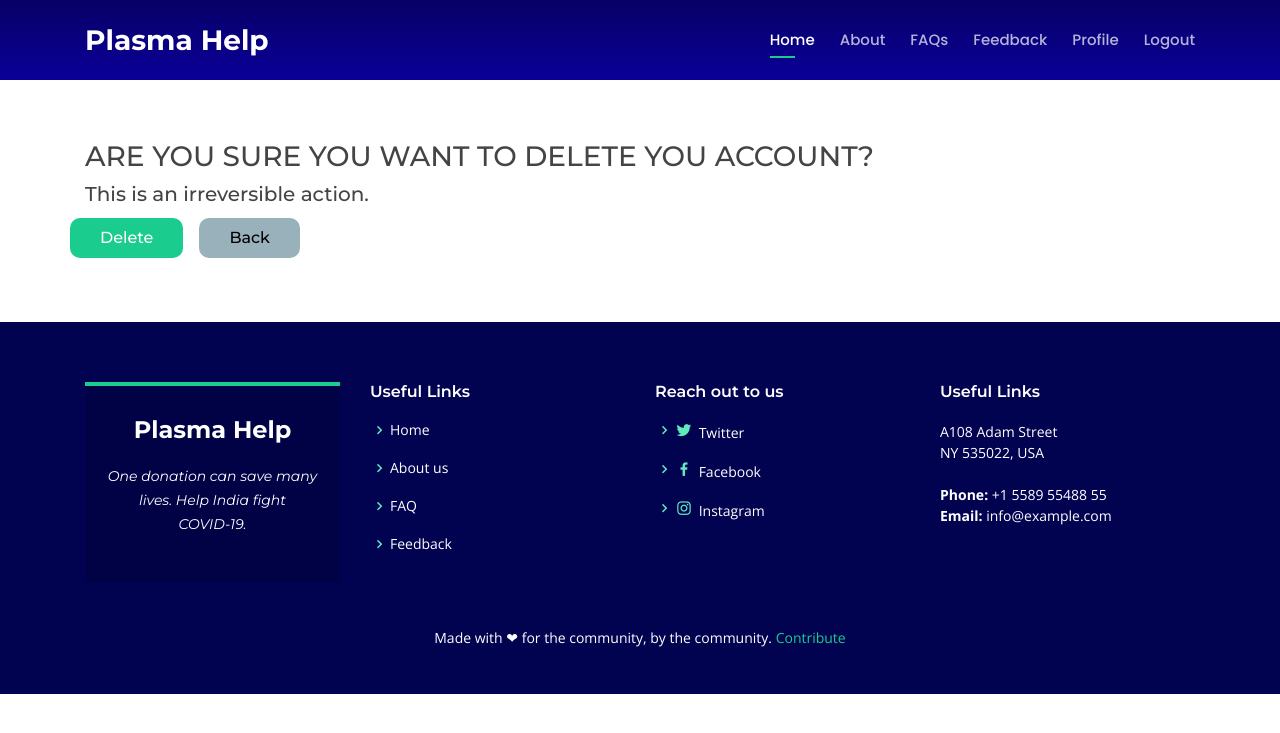
After one commit to abbasidaniyal/PlasmaHelp, a Django app: page /users/profile/delete in a window 1280 px wide. The commit adds this page. Shown: the top 733 px of the page. Run offline with Django 3.2, Linux system fonts and the light colour scheme; the visitor is signed in with stand-in values (Sample User, id 1); some libraries are stand-ins or nearby versions.

Commit message:
add: user delete option

```diff
--- a/templates/profile.html
+++ b/templates/profile.html
@@ -5,7 +5,10 @@
     <section class="container">
         <div class="">
             <h1>My Profile</h1>
-		<a class="float-right" href="{% url 'password_change' %}">Change Password</a>
+
+                <a class="float-right" href="{% url 'delete-user' %}"> Delete Account </a>
+                <a class="float-right" href="{% url 'password_change' %}">Change Password </a>
+
         </div>
         <form method="post" enctype="multipart/form-data">
             {% csrf_token %}
--- /dev/null
+++ b/templates/user_delete_confirm.html
@@ -0,0 +1,25 @@
+{% extends 'base.html' %}
+{% load crispy_forms_tags %}
+
+{% block content %}
+    <section class="container">
+        <div class="">
+            <h3>ARE YOU SURE YOU WANT TO DELETE YOU ACCOUNT?</h3>
+            <h5>This is an irreversible action.</h5>
+
+        </div>
+        <form method="post">
+            {% csrf_token %}
+            <div class="row">
+                <button class="button submit-button" type="submit">Delete</button>
+                <button class="button secondary" onclick="goBack()">Back</button>
+            </div>
+        </form>
+    </section>
+{% endblock %}
+
+<script>
+    function goBack() {
+        window.history.back();
+    }
+</script>
--- a/users/urls.py
+++ b/users/urls.py
@@ -9,6 +9,7 @@ from users.views import (
     DonorRegisterView,
     HospitalRegisterView,
     ProfileView,
+    DeleteUserView,
     ResendVerification,
     NearbyDonorView,
     activate,
@@ -22,6 +23,7 @@ urlpatterns = [
         "register_hospital/", HospitalRegisterView.as_view(), name="register-hospital"
     ),
     path("profile/", ProfileView.as_view(), name="profile"),
+    path("profile/delete", DeleteUserView.as_view(), name="delete-user"),
     path("hospital_dashboard", NearbyDonorView.as_view(), name="hospital-dashboard"),
     path("activate/<str:uidb64>/<str:token>/", activate, name="activate"),
     path(
--- a/users/views.py
+++ b/users/views.py
@@ -8,19 +8,19 @@ from django.contrib.auth.views import (
 )
 from django.contrib.messages.views import SuccessMessageMixin
 from django.core.exceptions import PermissionDenied
+from django.http import HttpResponseRedirect
 from django.shortcuts import render, get_object_or_404, redirect
 from django.urls import reverse
 from django.utils.encoding import force_text
 from django.utils.html import format_html
 from django.utils.http import urlsafe_base64_decode
-from django.views.generic import CreateView, UpdateView, ListView, FormView
+from django.views.generic import CreateView, UpdateView, ListView, FormView, View
 
 from users.forms import *
 from users.utils import send_mail_to_user, TokenGenerator
 
 
 def activate(request, uidb64, token):
-
     uid = force_text(urlsafe_base64_decode(uidb64))
     user = User.objects.get(pk=uid)
 
@@ -130,6 +130,19 @@ class ProfileView(LoginRequiredMixin, UpdateView):
             return HospitalProfileForm
 
 
+class DeleteUserView(LoginRequiredMixin, View):
+    model = User
+    success_url = "/"
+    template_name = "user_delete_confirm.html"
+
+    def get(self, request):
+        return render(request, template_name=self.template_name)
+
+    def post(self, request):
+        self.request.user.delete()
+        return HttpResponseRedirect(self.success_url)
+
+
 class NearbyDonorView(LoginRequiredMixin, ListView):
     template_name = "nearby_donor.html"
     model = DonorProfile
```
Also changed, not shown: users/migrations/0007_modify_verbose_name.py (added). Lines whose indentation alone changed are shown as unchanged.
